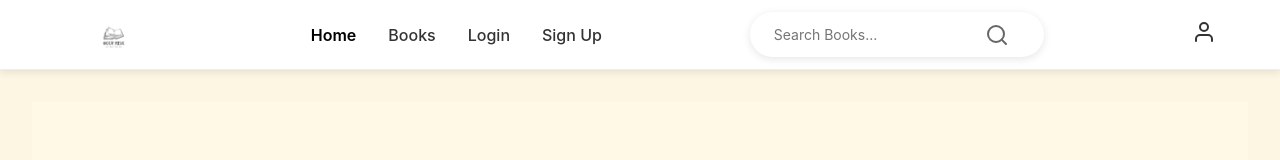
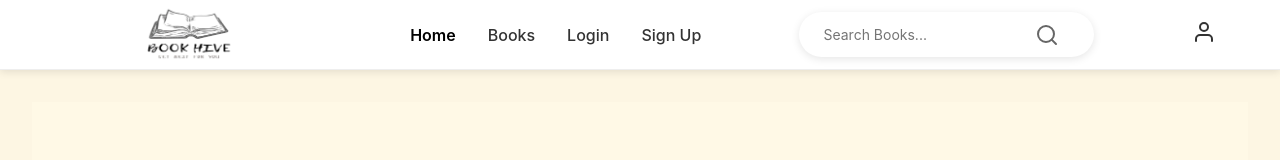
Before and after one commit to kalviumcommunity/S63_KartikBhardwaj_capstone_Bookhive, a React (Vite) app in the folder frontend/: page / in a window 1280 px wide. Shown: the top 160 px of the page. Built offline with nearby package versions, Linux system fonts and the light colour scheme.

Commit message:
Created frontend components in react

```diff
--- a/frontend/src/styles/Navbar.css
+++ b/frontend/src/styles/Navbar.css
@@ -25,10 +25,10 @@
 }
 
 .logo img {
-  height: 50px;
+  height: 120px;
   cursor: pointer;
-  width: auto;
-  max-height: 60px;
+  width: 200px;
+  margin-top: -40px;
   transition: all 0.3s ease;
 }
 
```
